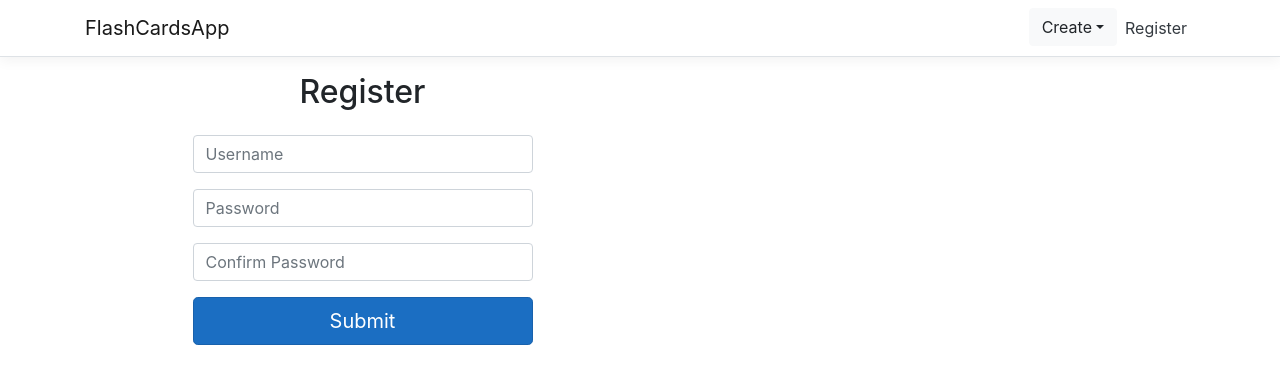
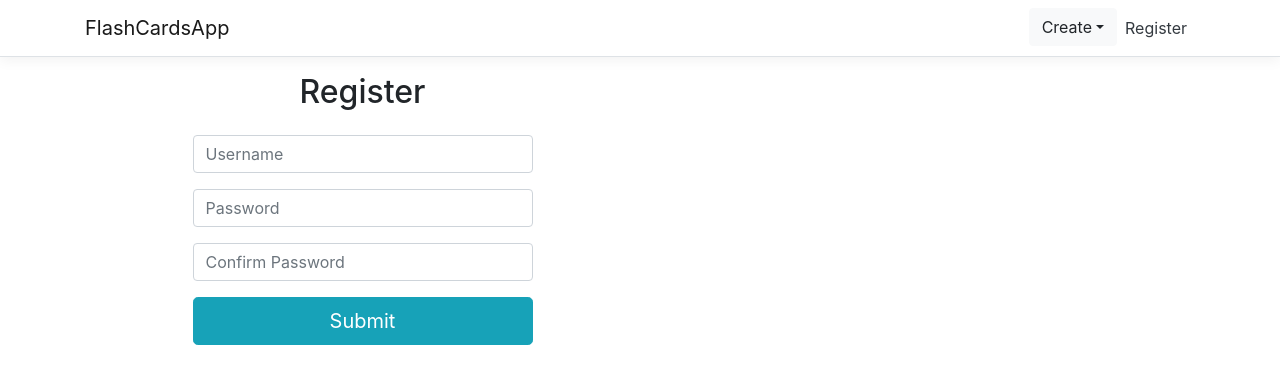
Before and after one commit to miraDask/FlashCardsApp, a React (Create React App) app in the folder FlashCardsApp/ClientApp/: page /register in a window 1280 px wide. Shown: the top 384 px of the page. Built offline with nearby package versions, Linux system fonts and the light colour scheme.

Commit message:
Initial setup

```diff
--- a/FlashCardsApp/ClientApp/src/components/LoginForm.js
+++ b/FlashCardsApp/ClientApp/src/components/LoginForm.js
@@ -11,11 +11,7 @@ const LoginForm = () => {
 				<input type="text" className="form-control pb_height-50 reverse" placeholder="Password" />
 			</div>
 			<div className="form-group">
-				<input
-					type="submit"
-					className="btn btn-primary btn-lg btn-block pb_btn-pill  btn-shadow-blue"
-					value="Login"
-				/>
+				<input type="submit" className="btn btn-info btn-lg btn-block" value="Login" />
 			</div>
 		</form>
 	);
--- a/FlashCardsApp/ClientApp/src/components/RegisterForm.js
+++ b/FlashCardsApp/ClientApp/src/components/RegisterForm.js
@@ -2,23 +2,19 @@ import React from 'react';
 
 const RegisterForm = () => {
 	return (
-		<form action="#" className="bg-white rounded pb_form_v1">
+		<form action="#" className="bg-white rounded">
 			<h2 className="mb-4 mt-0 text-center">Register</h2>
 			<div className="form-group">
-				<input type="text" className="form-control pb_height-50 reverse" placeholder="Username" />
+				<input type="text" className="form-control" placeholder="Username" />
 			</div>
 			<div className="form-group">
-				<input type="text" className="form-control pb_height-50 reverse" placeholder="Password" />
+				<input type="text" className="form-control" placeholder="Password" />
 			</div>
 			<div className="form-group">
-				<input type="text" className="form-control pb_height-50 reverse" placeholder="Confirm Password" />
+				<input type="text" className="form-control" placeholder="Confirm Password" />
 			</div>
 			<div className="form-group">
-				<input
-					type="submit"
-					className="btn btn-primary btn-lg btn-block pb_btn-pill  btn-shadow-blue"
-					value="Submit"
-				/>
+				<input type="submit" className="btn btn-info btn-lg btn-block" value="Submit" />
 			</div>
 		</form>
 	);
--- a/FlashCardsApp/ClientApp/src/components/RegisterPage.js
+++ b/FlashCardsApp/ClientApp/src/components/RegisterPage.js
@@ -1,33 +1,12 @@
 import React from 'react';
+import RegisterForm from './RegisterForm';
 
 const RegisterPage = () => (
 	<div class="container-fluid">
 		<div class="row">
 			<div class="col-12 col-md-4 offset-md-1">
 				<div class="register-form">
-					<form action="#" className="bg-white rounded pb_form_v1">
-						<h2 className="mb-4 mt-0 text-center">Register</h2>
-						<div className="form-group">
-							<input type="text" className="form-control pb_height-50 reverse" placeholder="Username" />
-						</div>
-						<div className="form-group">
-							<input type="text" className="form-control pb_height-50 reverse" placeholder="Password" />
-						</div>
-						<div className="form-group">
-							<input
-								type="text"
-								className="form-control pb_height-50 reverse"
-								placeholder="Confirm Password"
-							/>
-						</div>
-						<div className="form-group">
-							<input
-								type="submit"
-								className="btn btn-primary btn-lg btn-block pb_btn-pill  btn-shadow-blue"
-								value="Submit"
-							/>
-						</div>
-					</form>
+					<RegisterForm />
 				</div>
 			</div>
 			<div class="col-12 col-md-6 offset-md-1 d-flex">
```
